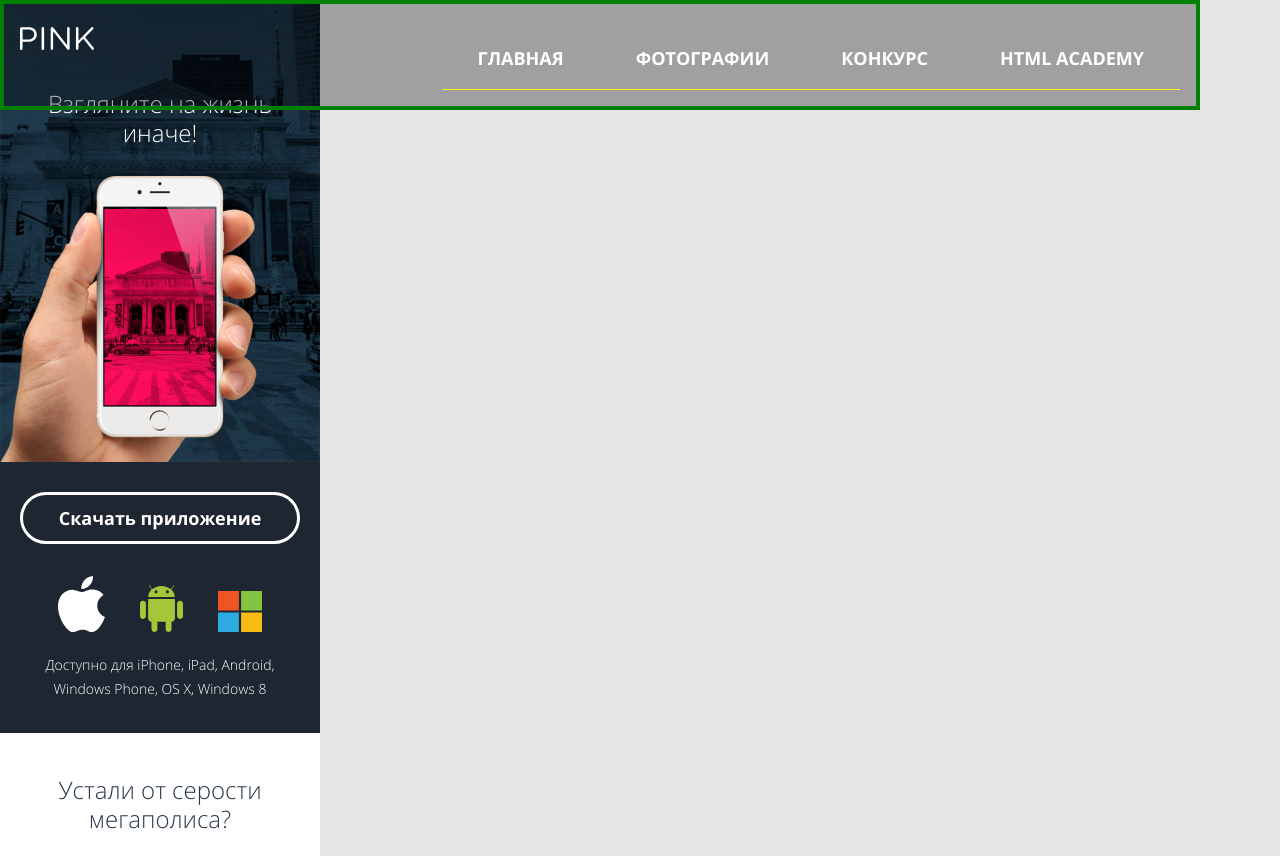
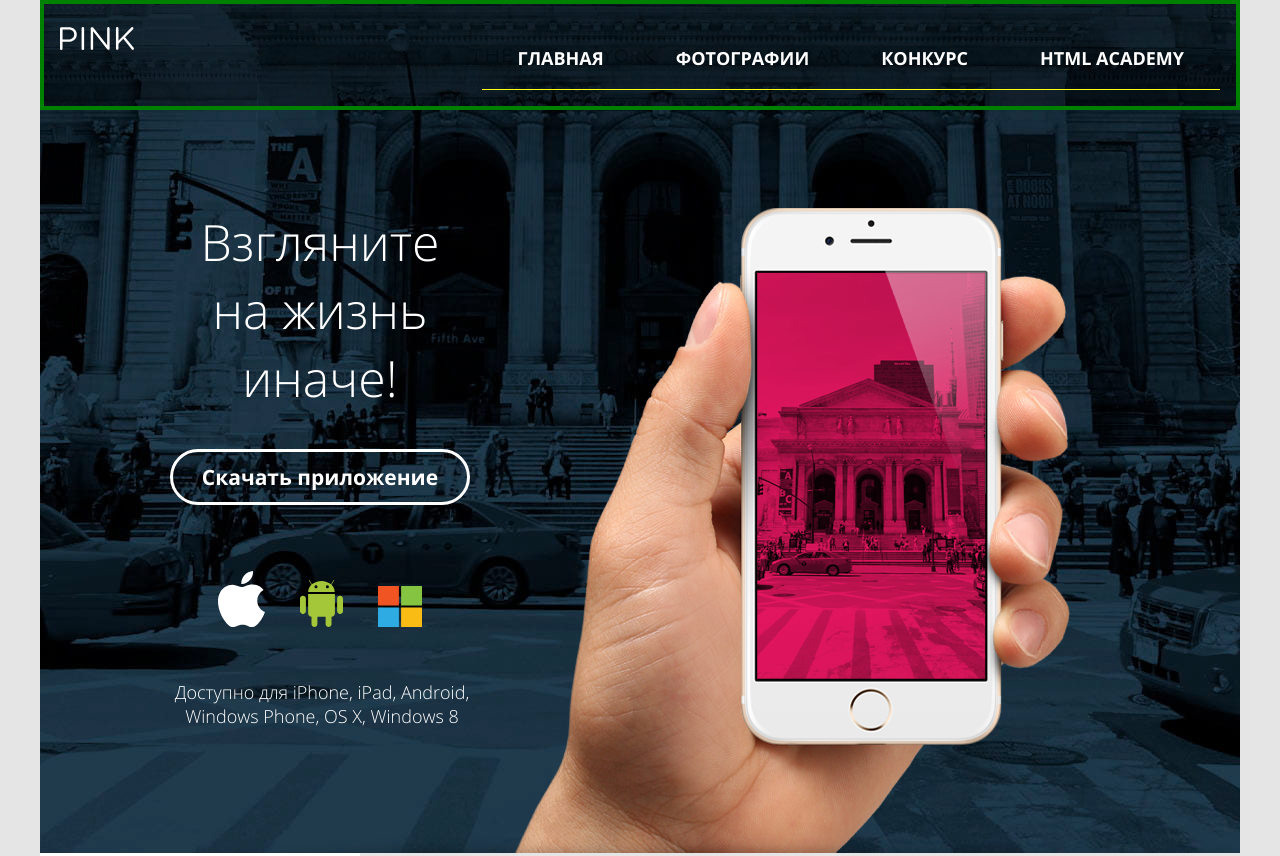
Before and after one commit to htmlacademy-adaptive/1899923-pink-25, a website: page source/index.html in a window 1280 px wide. Shown: the top 856 px of the page. Drawn offline with nearby package versions, Linux system fonts and the light colour scheme; files that its build step writes are made by us from their sources; files whose address does not match are found by name.

Commit message:
Добаляет планшетную и десктопную стилизацию блока app-downloads.

```diff
--- a/source/index.html
+++ b/source/index.html
@@ -48,10 +48,10 @@
 
       <section class="app-download">
         <h2 class="visually-hidden">Скачать приложение Пинк.</h2>
-        <div class="app-download-container">
+        <div class="app-download__container">
           <h3 class="app-download__slogan">Взгляните на жизнь иначе!</h3>
           <div class="app-download__list-wrapper">
-            <a class="app-download__button button-1" href="https://www.apple.com/ru/app-store/">Скачать приложение</a>
+            <a class="button-1 app-download__button" href="https://www.apple.com/ru/app-store/">Скачать приложение</a>
             <ul class="app-download__list">
               <li>
                 <a class="app-download__item app-download__item--app-store" href="https://www.apple.com/ru/ios/app-store/" aria-label="Скачать приложение Пинк из App Store">
--- a/source/less/blocks/app-download.less
+++ b/source/less/blocks/app-download.less
@@ -47,6 +47,7 @@
   display: block;
   width: 280px;
   padding: 14px 35px;
+  font-size: 18px;
   color: @white;
 }
 
@@ -58,3 +59,123 @@
   line-height: 24px;
   color: @white;
 }
+
+@media (min-width: @tablet-width) {
+  .app-download {
+    min-width: 660px;
+    height: 729px;
+    background-image: url("../../img/back-tablet.jpg");
+
+    &::before {
+      content: "";
+      position: absolute;
+      top: 185px;
+      right: 0;
+
+      display: block;
+      width: 660px;
+      height: 545px;
+
+      background-image: url(../../img/tablet-hand-iphone.png);
+    }
+  }
+
+  .app-download__container {
+    display: flex;
+    flex-direction: column;
+    justify-content: space-between;
+    align-items: center;
+
+    width: 320px;
+    height: 100%;
+    padding: 204px 0 0;
+  }
+
+  .app-download__slogan {
+    position: relative;
+    top: 0;
+    left: 0;
+
+    width: auto;
+    margin: 0 30px 0 50px;
+    font-size: 40px;
+    line-height: 120%;
+  }
+
+  .app-download__list-wrapper {
+    z-index: 1;
+    height: 390px;
+    margin: 0;
+    padding: 39px 0 0 20px;
+  }
+
+  .app-download__button {
+    width: 300px;
+    font-size: 18px;
+  }
+
+  .app-download__list {
+    margin: 0 0 30px 45px;
+    padding: 46px 0 0;
+  }
+
+  .app-download__description {
+    font-size: 18px;
+  }
+}
+
+@media (min-width: @desktop-width) {
+
+  .app-download {
+    min-width: 1200px;
+    height: 853px;
+    background-image: url("../../img/back-desktop.jpg");
+
+    &::before {
+      top: 208px;
+      right: 4px;
+
+      width: 1050px;
+      height: 645px;
+
+      background-image: url(../../img/desktop-hand-iphone.png);
+    }
+  }
+
+  .app-download__container {
+    width: 50%;
+    height: 100%;
+    padding: 208px 110px 0;
+  }
+
+  .app-download__slogan {
+    width: 300px;
+    margin: 0 150px 0 110px;
+    font-size: 50px;
+    line-height: 68px;
+  }
+
+  .app-download__list-wrapper {
+    z-index: 1;
+    height: 404px;
+    margin: 0;
+    padding: 0 0 0 20px;
+  }
+
+  .app-download__button {
+    width: 300px;
+    margin: 0 0 20px 0;
+    padding: 16px 25px;
+    font-size: 21px;
+  }
+
+  .app-download__list {
+    margin: 0 0 50px 48px;
+    padding: 46px 0 0;
+  }
+
+  .app-download__description {
+    margin: 0 56px 0 0;
+    font-size: 18px;
+  }
+}
--- a/source/less/blocks/buttons.less
+++ b/source/less/blocks/buttons.less
@@ -1,7 +1,6 @@
 .button-1 {
   font-style: normal;
   font-weight: 700;
-  font-size: 18px;
   line-height: 18px;
 
   border-width: 3px;
--- a/source/less/blocks/header.less
+++ b/source/less/blocks/header.less
@@ -21,7 +21,7 @@
 
 @media (min-width: @tablet-width) {
   .header {
-    width: 680px;
+    width: 660px;
     height: 110px;
     padding: 27px 20px 47px;
   }
--- a/source/less/blocks/main-menu.less
+++ b/source/less/blocks/main-menu.less
@@ -8,7 +8,7 @@
 }
 
 .main-menu__list {
-  display: block;
+  display: none;
   position: absolute;
   top: 69px;
   left: 0;
@@ -58,7 +58,7 @@
 @media (min-width: @tablet-width) {
   .main-menu,
   .main-menu__list {
-    min-width: 680px;
+    min-width: 660px;
   }
 
   .main-menu__toggle {
--- a/source/less/scaffolding.less
+++ b/source/less/scaffolding.less
@@ -12,6 +12,7 @@ html {
 body {
   position: relative;
   min-width: 320px;
+  max-width: 1200px;
   margin: 0 auto;
   padding: 0;
 
```
Also changed, not shown: source/img/back-desktop.jpg (added), source/img/back-tablet.jpg (added), source/img/desktop-hand-iphone.png (added), source/img/logo-footer.png (deleted), source/img/mobile-hand-iphone.jpg (deleted), source/img/tablet-hand-iphone.png (added).
